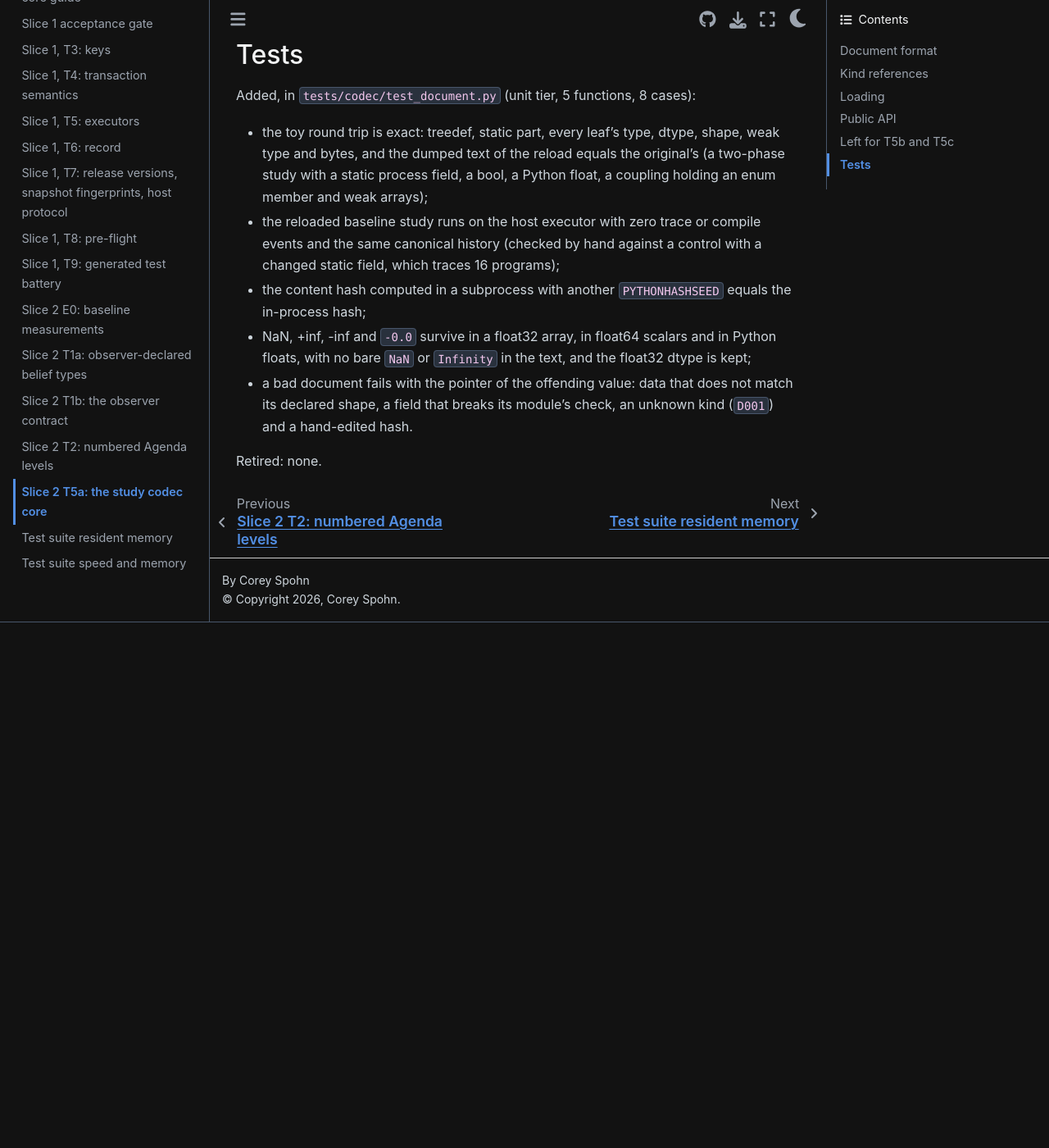
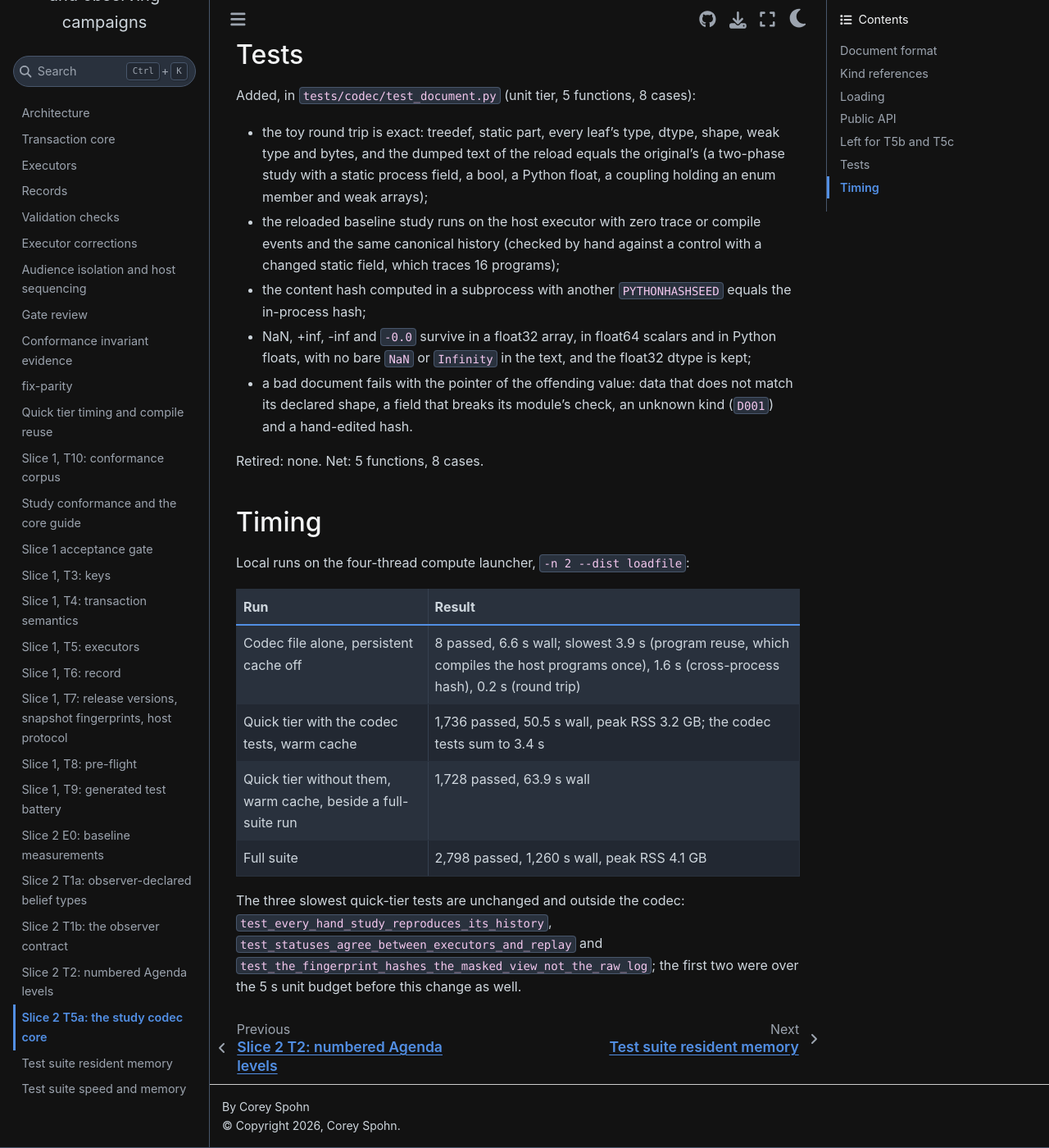
Before and after one commit to CoreySpohn/spaceodyssey, a Sphinx documentation site: the page built from docs/changes/slice-2-t5a.md, in a window 1280 px wide and 1400 px high, scrolled down 2976 px. Shown: the whole window at 82% size. Built offline with Sphinx 7.4.7 and the Sphinx Book theme 1.1.4, drawn with Linux system fonts in a browser that asks for light colours; pages that are not in the unit, such as notebooks, are missing from menus; before the commit the page ends 3735 px from its top, so only the background shows below that.

Commit message:
docs(changes): add T5a test timing

```diff
--- a/docs/changes/slice-2-t5a.md
+++ b/docs/changes/slice-2-t5a.md
@@ -125,4 +125,21 @@ Added, in `tests/codec/test_document.py` (unit tier, 5 functions, 8 cases):
   not match its declared shape, a field that breaks its module's check, an unknown
   kind (`D001`) and a hand-edited hash.
 
-Retired: none.
+Retired: none. Net: 5 functions, 8 cases.
+
+## Timing
+
+Local runs on the four-thread compute launcher, `-n 2 --dist loadfile`:
+
+| Run | Result |
+|---|---|
+| Codec file alone, persistent cache off | 8 passed, 6.6 s wall; slowest 3.9 s (program reuse, which compiles the host programs once), 1.6 s (cross-process hash), 0.2 s (round trip) |
+| Quick tier with the codec tests, warm cache | 1,736 passed, 50.5 s wall, peak RSS 3.2 GB; the codec tests sum to 3.4 s |
+| Quick tier without them, warm cache, beside a full-suite run | 1,728 passed, 63.9 s wall |
+| Full suite | 2,798 passed, 1,260 s wall, peak RSS 4.1 GB |
+
+The three slowest quick-tier tests are unchanged and outside the codec:
+`test_every_hand_study_reproduces_its_history`,
+`test_statuses_agree_between_executors_and_replay` and
+`test_the_fingerprint_hashes_the_masked_view_not_the_raw_log`; the first two were
+over the 5 s unit budget before this change as well.
```
